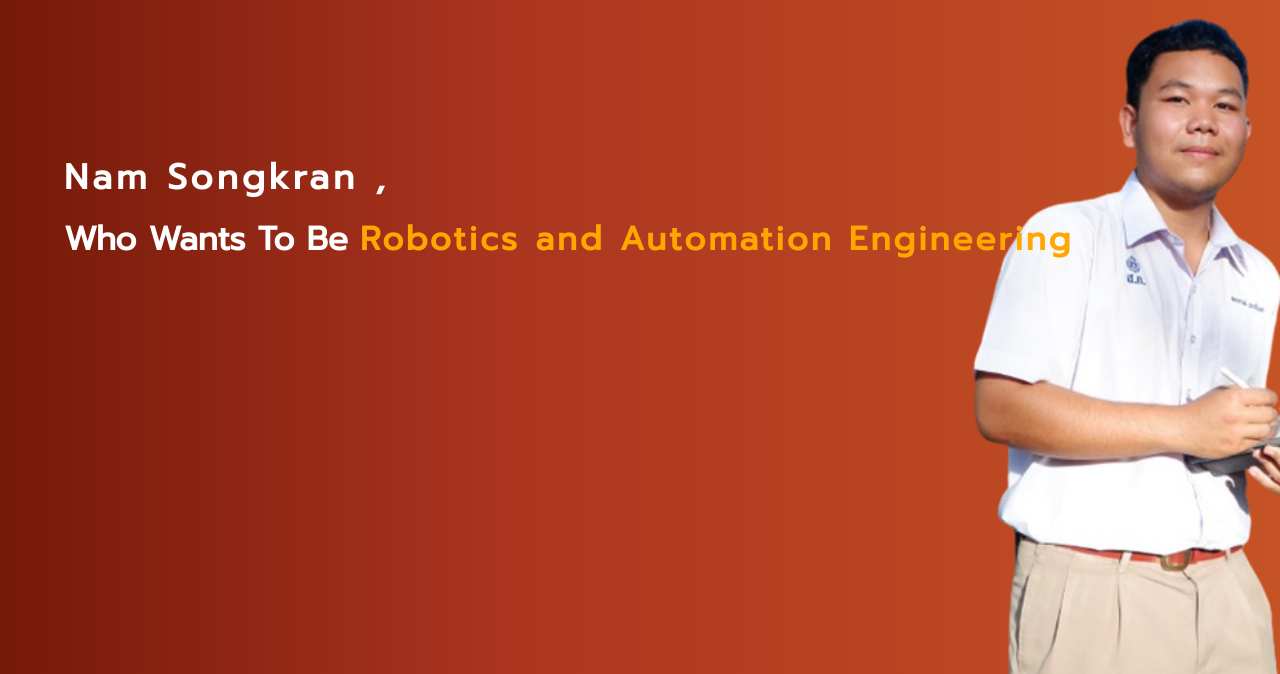
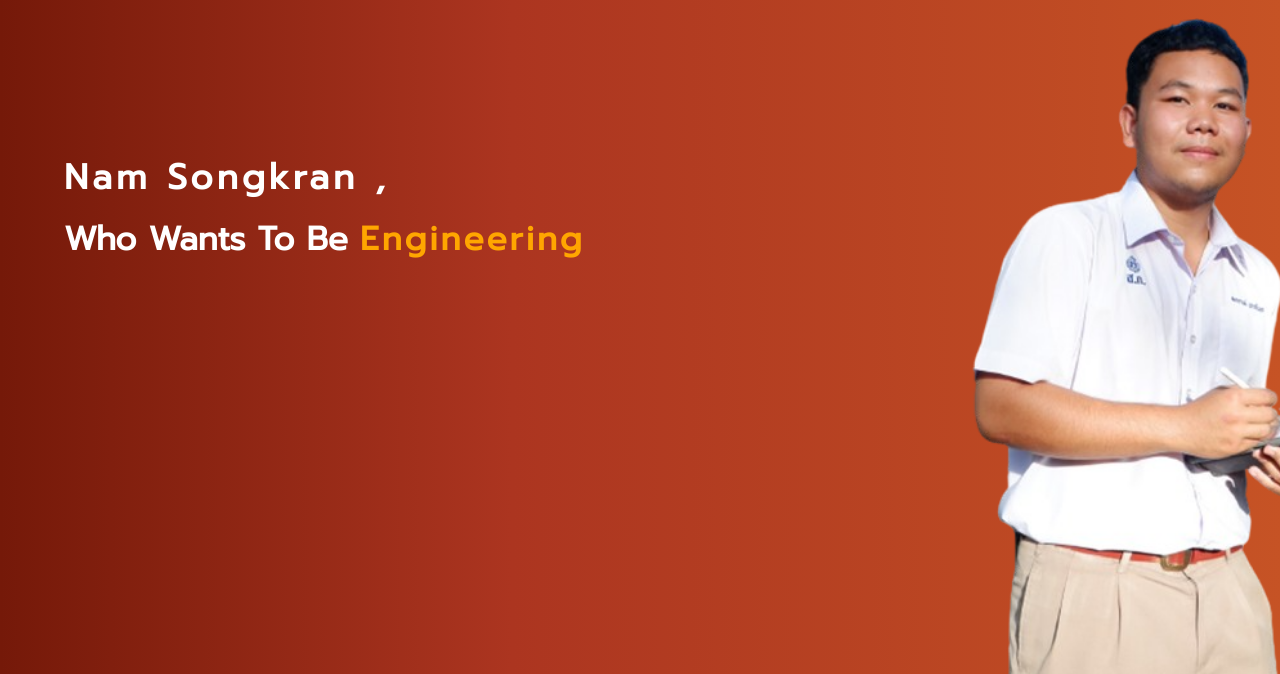
Before and after one commit to LaGooNcon/PFSongkran, a plain HTML site: page index.html in a window 1280 px wide. Shown: the part 126-800 px from the top of the page. Drawn offline with Linux system fonts and the light colour scheme.

Commit message:
Update index.html

```diff
--- a/index.html
+++ b/index.html
@@ -26,7 +26,7 @@
             </nav>
             <div class="header-text">
                 <p>Nam Songkran ,</p>
-                <h1><span id="content1">Who Wants To Be </span><span id="content2">Robotics and Automation Engineering </span></h1>
+                <h1><span id="content1">Who Wants To Be </span><span id="content2"> Engineering </span></h1>
             </div>
         </div>
     </div>
```
